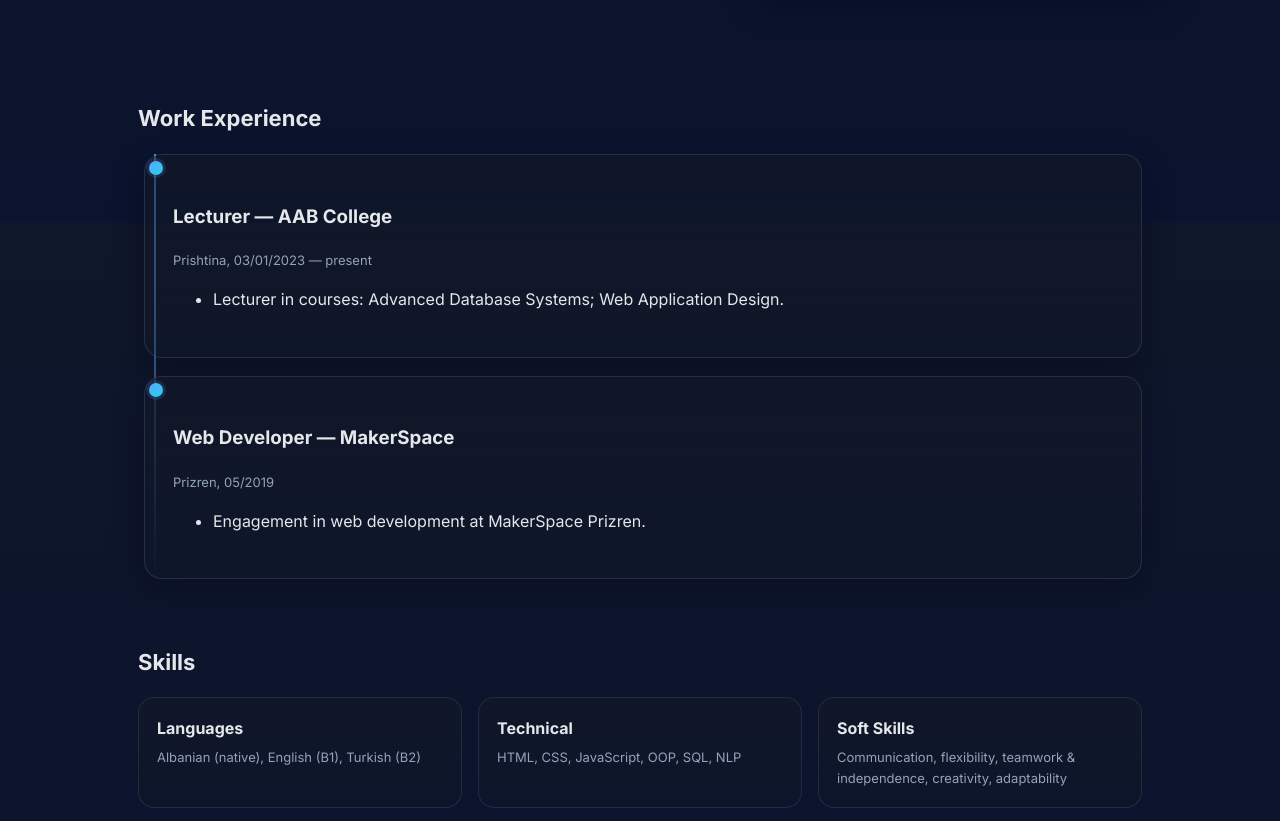
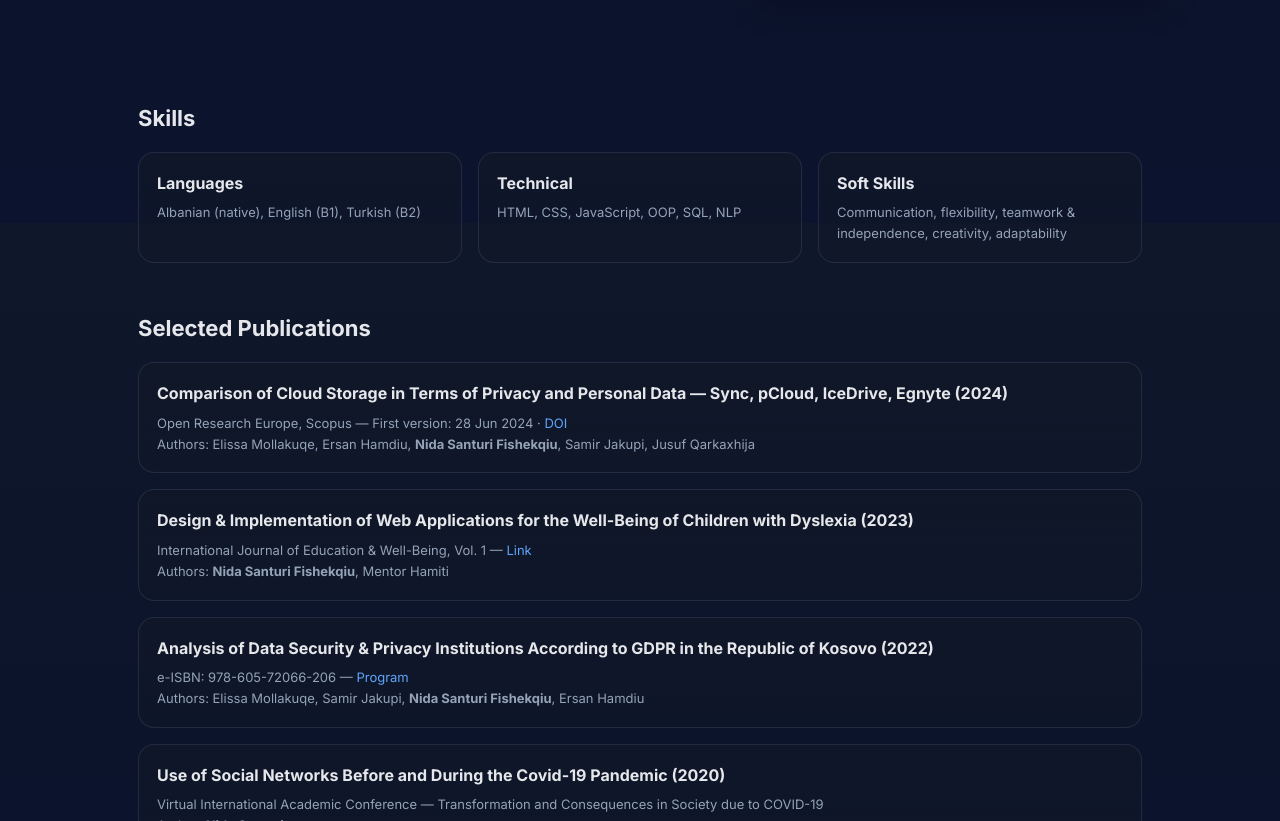
Before and after one commit to Nida-Santuri/grupi-3-ushtrime, a plain HTML site: page index.html in a window 1280 px wide. Shown: the part 577-1398 px from the top of the page. Drawn offline with Linux system fonts and the light colour scheme.

Commit message:
second commit

```diff
--- a/index.html
+++ b/index.html
@@ -113,26 +113,7 @@
   </header>
 
   <main class="container">
-    <section id="experience">
-      <h2>Work Experience</h2>
-      <div class="timeline">
-        <div class="entry card">
-          <h3>Lecturer — AAB College</h3>
-          <div class="meta">Prishtina, 03/01/2023 — present</div>
-          <ul>
-            <li>Lecturer in courses: Advanced Database Systems; Web Application Design.</li>
-          </ul>
-        </div>
 
-        <div class="entry card">
-          <h3>Web Developer — MakerSpace</h3>
-          <div class="meta">Prizren, 05/2019</div>
-          <ul>
-            <li>Engagement in web development at MakerSpace Prizren.</li>
-          </ul>
-        </div>
-      </div>
-    </section>
 
 
 
```
